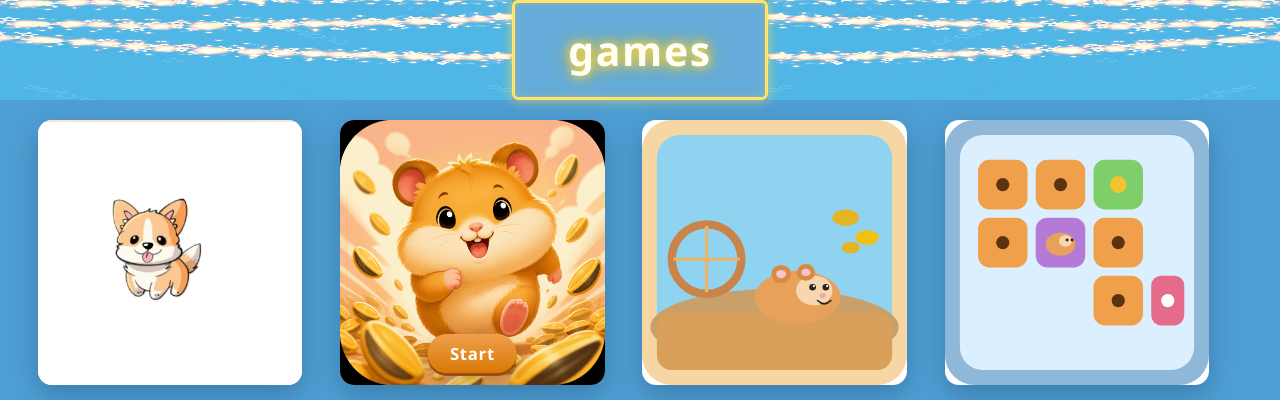
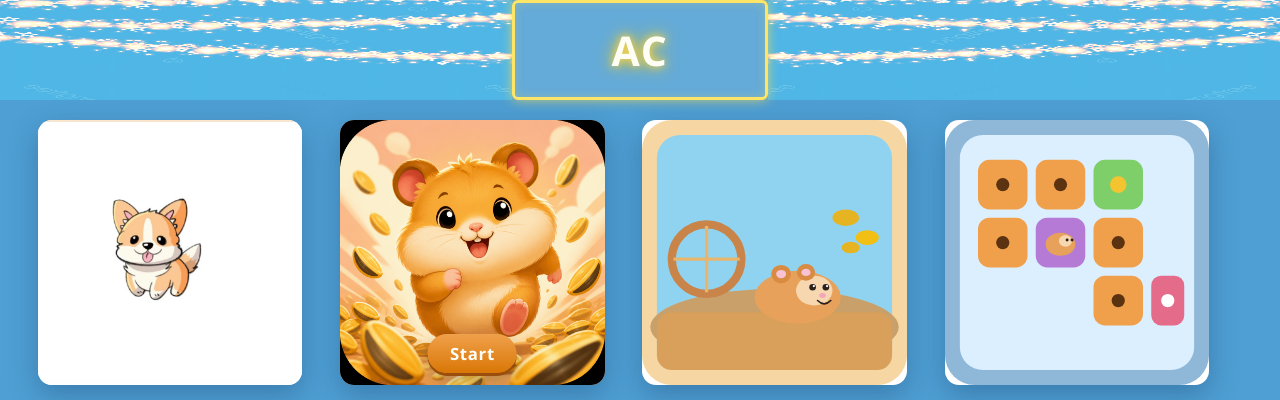
Before and after one commit to chinserca/mywebsite, a plain HTML site: page index.html in a window 1280 px wide. Shown: the top 400 px of the page. Drawn offline with Linux system fonts and the light colour scheme.

Commit message:
Change main website heading to AC

```diff
--- a/index.html
+++ b/index.html
@@ -3,13 +3,13 @@
 <head>
   <meta charset="UTF-8" />
   <meta name="viewport" content="width=device-width, initial-scale=1.0" />
-  <title>games</title>
+  <title>AC</title>
   <link rel="stylesheet" href="styles.css" />
 </head>
 <body>
   <header class="top-bar">
     <div class="lights lights-left" aria-hidden="true"></div>
-    <div class="games-title">games</div>
+    <div class="games-title">AC</div>
     <div class="lights lights-right" aria-hidden="true"></div>
   </header>
 
```
